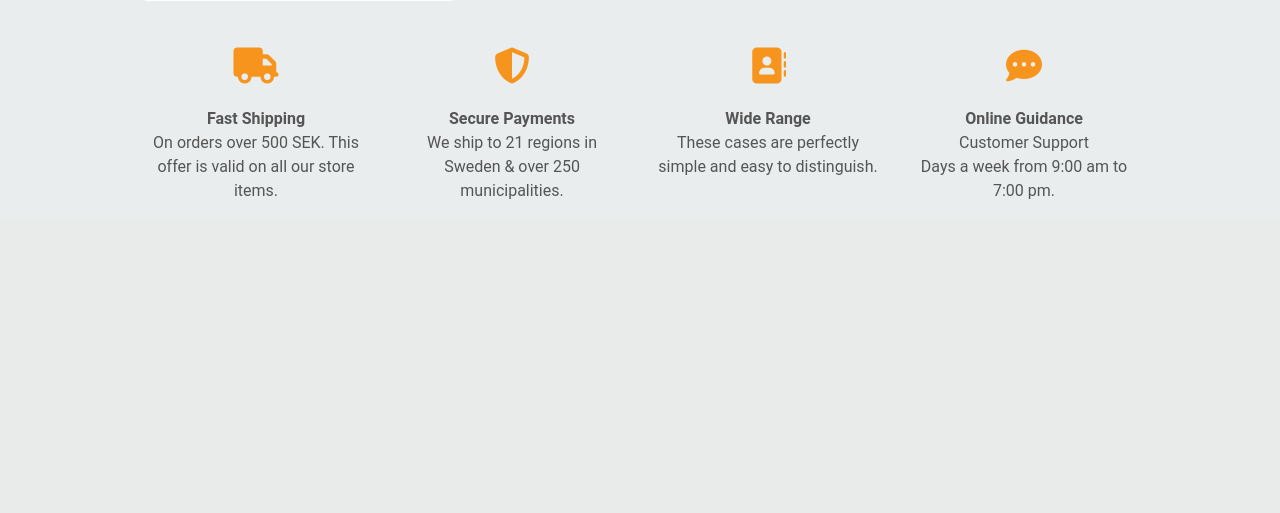
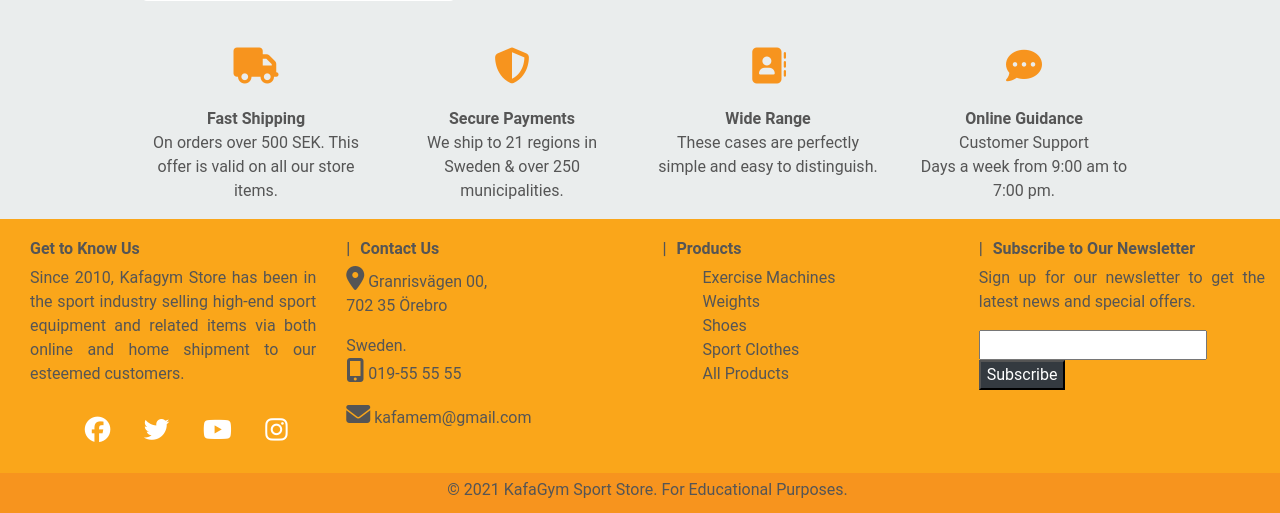
Before and after one commit to kafabkaren/msfour_kafagymstore, a Django app: page / in a window 1280 px wide. Shown: the part 1285-1798 px from the top of the page. Before the commit the page ends 1484 px from the top, so only its background shows below. Run offline with Django 3.2, Linux system fonts and the light colour scheme; some libraries are stand-ins or nearby versions.

Commit message:
Added footer and CSS

```diff
--- a/static/css/base.css
+++ b/static/css/base.css
@@ -182,6 +182,99 @@ body {
     background-color: #4B4D4F;
 }
 
+/* Footer */
+
+#footer {
+    position: fixed;
+    left: 0;
+    bottom: 0;
+    width: 100%;
+    text-align: center;
+ }
+
+.footer-container {
+    padding-top: 20px;
+    margin-top: auto;
+    background-color:#FAA61A;
+    color: #555;
+    overflow: hidden;
+    padding-left: 30px;
+    position: relative;
+}
+
+.footer-bottom {
+    background: #F7941E;
+    height: 40px;
+    padding: 5px;
+    bottom: 0px;
+    left: 0px;
+    margin-left: -40px;
+    margin-right: -40px;
+}
+
+.social-networks {
+    text-align: left;
+}
+
+.social-networks li {
+    display: inline;
+}
+
+.social-networks i {
+  font-size: 160%;
+  margin: 1%;
+  padding: 5%;
+  color: #FFF;
+}
+
+.social-networks .fa-facebook:hover {
+    color: #1677F2;
+}
+
+.social-networks .fa-twitter:hover {
+    color: #0F9AFC;
+}
+
+.social-networks .fa-youtube:hover {
+    color: #FF0000;
+}
+
+.social-networks .fa-instagram:hover {
+    color: #BA31AF;
+}
+
+.contact-us h6:before {
+    content: '|';
+    padding-right: 10px;
+}
+
+.contact-us i {
+    font-size: 150%;
+}
+
+.footer-products h6:before {
+    content: '|';
+    padding-right: 10px;
+}
+
+.footer-container ul {
+    list-style: none;
+}
+
+.newsletter h6:before {
+    content: '|';
+    padding-right: 10px;
+}
+
+.footer-container form input .newsletter [type=submit] {
+    background: #555;
+    border: none;
+    padding: 3px 25px;
+    margin-left: -5px;
+    color: #FFF;
+    text-transform: uppercase;
+}
+
 
 /* --- Media Queries --- */
 
--- a/templates/base.html
+++ b/templates/base.html
@@ -69,12 +69,12 @@
                     <li class="list-inline-item dropdown">
                         <a class="dark-style nav-link" href="#" id="user-options" data-toggle="dropdown" aria-haspopup="true" aria-expanded="false">
                             <div class="text-center">
-                                <div><i class="fas fa-user fa-lg text-orange nav-bar"></i></div>
+                                <div><i class="fas fa-user fa-lg text-orange"></i></div>
                                 <p class="text-orange my-0">My Account</p>
                             </div>
                         </a>
 
-                        <div class="dropdown-menu border-2" aria-labelledby="user-options">
+                        <div class="dropdown-menu border-2 nav-bar" aria-labelledby="user-options">
                             {% if request.user.is_authenticated %}
                                 {% if request.user.is_superuser %}
                                     <a href="" class="dropdown-item">Product Management</a>
@@ -144,7 +144,10 @@
     {% endblock %}
 
     {% block content %}
+
     {% endblock %}
+
+    {% include 'includes/footer.html' %}
 
     {% block postloadjs %}
     {% endblock %}
--- /dev/null
+++ b/templates/includes/footer.html
@@ -0,0 +1,45 @@
+
+    <div class="container-fluid footer-container">
+        <div class="row">
+            <div class="col-md-3 col-sm-6 col-xs-12 about-us">
+                <h6><b>Get to Know Us</b></h6>
+                    <p class="text-justify">
+                        Since 2010, Kafagym Store has been in the
+                        sport industry selling high-end sport equipment and related items via both online and home shipment to our esteemed customers.
+                    </p>
+                <ul class="social-networks">
+                    <li><a href="https://www.facebook.com" target="_blank"><i class="fab fa-facebook"></i></a></li>
+                    <li><a href="https://twitter.com/kafamem" target="_blank"><i class="fab fa-twitter"></i></a></li>
+                    <li><a href="https://www.youtube.com" target="_blank"><i class="fab fa-youtube"></i></a></li>
+                    <li><a href="https://www.instagram.com" target="_blank"><i class="fab fa-instagram"></i></a></li>
+                </ul>
+            </div>
+            <div class="col-md-3 col-sm-6 col-xs-12 contact-us">
+                <h6><b>Contact Us</b></h6>
+                    <p><i class="fas fa-map-marker-alt"></i> Granrisvägen 00,<br> 702 35 Örebro</p>Sweden.
+                    <p><i class="fas fa-mobile-alt"></i> 019-55 55 55</p>
+                    <p><i class="fas fa-envelope"></i> kafamem@gmail.com</p>
+            </div>
+            <div class="col-md-3 col-sm-6 col-xs-12 footer-products">
+                <h6><b>Products</b></h6>
+                    <ul class="no-bullets">
+                        <li>Exercise Machines</li>
+                        <li>Weights</li>
+                        <li>Shoes</li>
+                        <li>Sport Clothes</li>
+                        <li>All Products</li>
+                    </ul>
+            </div>
+            <div class="col-md-3 col-sm-6 col-xs-12 newsletter">
+                <h6><b>Subscribe to Our Newsletter</b></h6>
+                    <p class="text-justify">Sign up for our newsletter to get the latest news and special offers.</p>
+                    <form>
+                        <input type="email">
+                        <input type="submit" value="Subscribe" class="newsletter bg-dark text-white rounded-2">
+                    </form>
+            </div>
+        </div>
+        <div class="footer-bottom text-center footer-container">
+            &copy; 2021 KafaGym Sport Store. For Educational Purposes.
+        </div>
+    </div>
```
